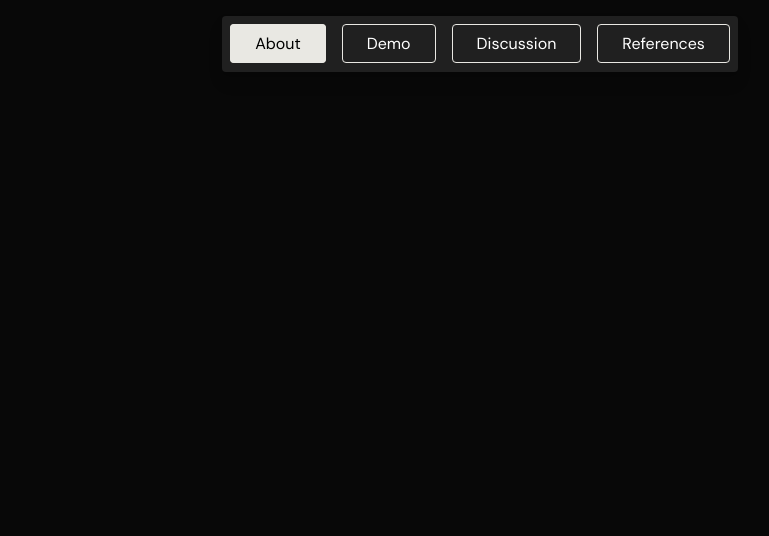
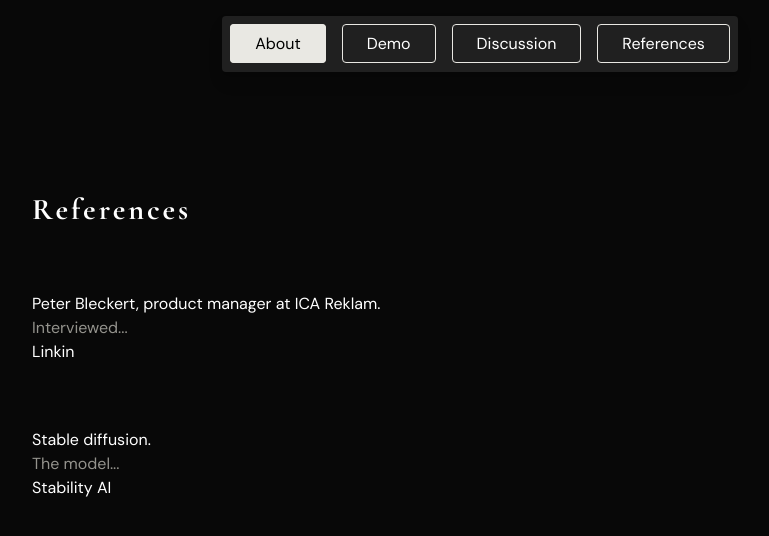
Before and after one commit to HugoUnosson/kraft-team14, a SvelteKit app: page /references in a window 1280 px wide. Shown: the top 536 px of the page, without its empty margins (160-929 px from the left). Built offline with nearby package versions, Linux system fonts and the light colour scheme.

Commit message:
Added content to demo and references

```diff
--- a/src/routes/demo/+page.svelte
+++ b/src/routes/demo/+page.svelte
@@ -0,0 +1,15 @@
+<script lang="ts">
+
+</script>
+
+<div class="max-w-4xl mx-auto">
+    <h1 class="pt-48 font-title text-3xl font-bold tracking-widest">Initial Demo</h1>
+
+    <!-- Demo -->
+     <div class="mt-16 flex justify-center">
+        <video controls width="600">
+            <source src="/path/to/your/video.mp4" type="video/mp4" />
+            Your browser does not support the video tag.
+        </video>
+     </div>
+</div>
--- a/src/routes/discussion/+page.svelte
+++ b/src/routes/discussion/+page.svelte
@@ -4,6 +4,7 @@
 
 <div class="max-w-4xl mx-auto">
     <h1 class="pt-48 font-title text-3xl font-bold tracking-widest">Discussion</h1>
+    <p class="mt-4">This page is about how our innovation fulfills the three Design Thinking Principles.</p>
 
     <!-- Usability -->
     <div class="mt-16">
@@ -29,7 +30,6 @@
         <p class="mt-8 font-bold">How does your innovation align with IKEA’s vision, business idea, sustainability strategy, and key values?</p>
         <p class="mt-8 font-bold">What unique value does your innovation offer compared to existing solutions in the market, particularly with regard to sustainability?</p>
         <p class="mt-4">Our “innovation” offers a much better/simplified interface specified for generating prompts that are “tailored” for changing the environment around the chosen IKEA product. It can be very challenging to find and use an AI that can generate good images, while still retaining the whole selected product.</p>
-        <p class="mt-4">Creating concept art is a time consuming and expensive process, each picture takes a lot of effort to produce, and most of them don't see the light of day. Our innovation aims to make this process more efficient. Our idea is to generate pictures using AI tools. The user gives the program a picture of a piece of furniture and in return gets the furniture in a new context, with new surroundings and a different appeal.</p>
         <p class="mt-8 font-bold">How does your innovation contribute to environmental and social sustainability in a practical way?</p>
     </div>
 </div>
--- a/src/routes/references/+page.svelte
+++ b/src/routes/references/+page.svelte
@@ -0,0 +1,22 @@
+<script lang="ts">
+
+</script>
+
+<div class="max-w-4xl mx-auto">
+    <h1 class="pt-48 font-title text-3xl font-bold tracking-widest">References</h1>
+
+    <!-- Peter -->
+    <div class="mt-16">
+        <p class="">Peter Bleckert, product manager at ICA Reklam.</p>
+        <p class="text-dark-400">Interviewed...</p>
+        <a href="https://se.linkedin.com/in/peter-bleckert-6210a15" target="_blank" rel="noopener noreferrer" class="hover:underline">Linkin</a>
+    </div>
+
+    <!-- Stable diffusion -->
+    <div class="mt-16">
+        <p class="">Stable diffusion.</p>
+        <p class="text-dark-400">The model...</p>
+        <a href="https://stability.ai/" target="_blank" rel="noopener noreferrer" class="hover:underline">Stability AI</a>
+    </div>
+
+</div>
```
